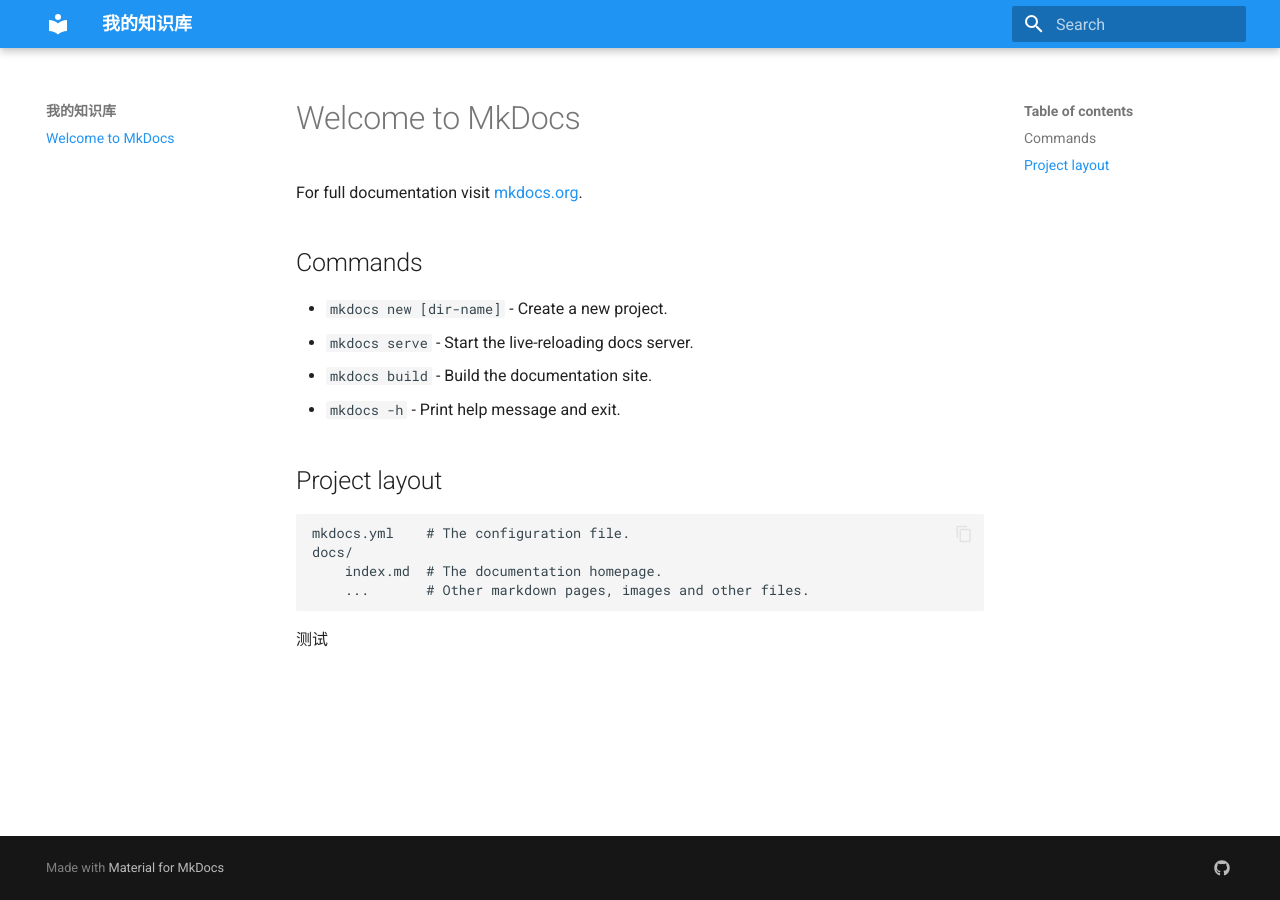
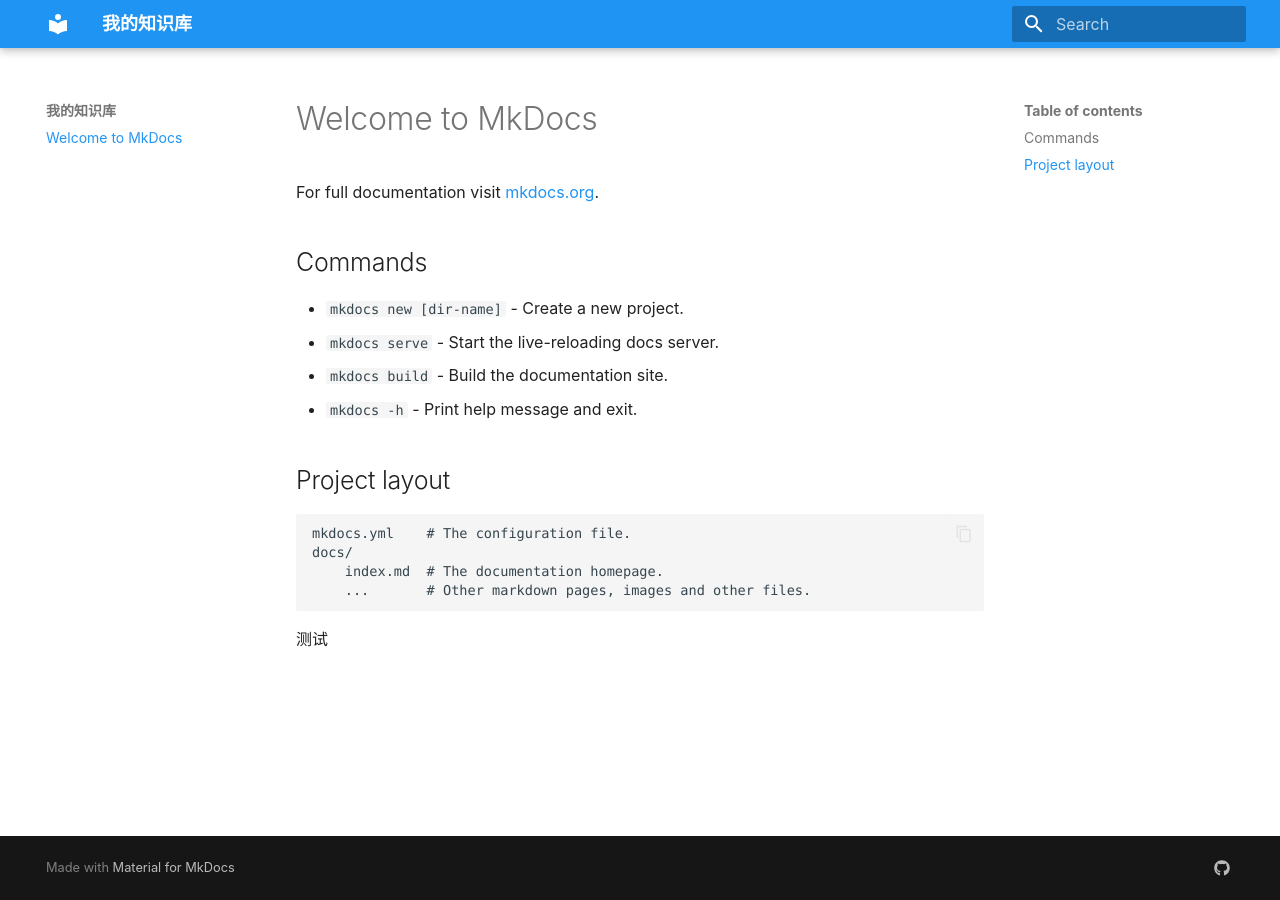
Before and after one commit to Everyday-of-LanXuan/WebSite, an MkDocs documentation site: the page built from docs/index.md, in a window 1280 px wide. Built offline with MkDocs 1.6.1 and Material for MkDocs 9.7.7, drawn with Linux system fonts in a browser that asks for light colours; some web fonts are replaced.

Commit message:
使用MapleMono-NF-CN字体

```diff
--- /dev/null
+++ b/docs/css/custom.css
@@ -0,0 +1,46 @@
+/* ========================================
+ * 自定义字体配置
+ * 使用说明：
+ * 1. 将TTF字体文件放在 docs/assets/fonts/ 目录中
+ * 2. 在下面的@font-face中修改font-family名称和文件路径
+ * 3. 然后在body或其他选择器中应用这个字体
+ * ======================================== */
+
+/* 示例：自定义字体声明 */
+@font-face {
+  font-family: 'MapleMono NF CN';
+  src: url('../assets/fonts/MapleMono-NF-CN-Regular.ttf') format('truetype');
+  font-weight: normal;
+  font-style: normal;
+}
+
+/*
+ * 可选：多种字体格式支持（更好的兼容性）
+ * 如果你的字体有多种格式文件（.ttf, .woff, .woff2等），可以这样写：
+ */
+/*
+@font-face {
+  font-family: 'CustomFont';
+  src: url('../assets/fonts/your-font.woff2') format('woff2'),
+       url('../assets/fonts/your-font.woff') format('woff'),
+       url('../assets/fonts/your-font.ttf') format('truetype');
+  font-weight: normal;
+  font-style: normal;
+}
+*/
+
+/* 应用自定义字体到全局 */
+/* 取消注释下面的代码来应用字体 */
+
+:root {
+  --md-text-font: 'MapleMono NF CN';
+  --md-code-font: 'MapleMono NF CN';
+}
+
+
+/* 或者只应用到特定元素 */
+/*
+body {
+  font-family: 'CustomFont', sans-serif;
+}
+*/
--- a/mkdocs.yml
+++ b/mkdocs.yml
@@ -34,6 +34,10 @@ extra:
     - icon: fontawesome/brands/github
       link: https://github.com/Everyday-of-LanXuan
 
+# 自定义样式
+extra_css:
+  - css/custom.css
+
 # 插件（Material内置，无需安装！）
 plugins:
   - search                # 全文搜索（开箱即用）
```
Also changed, not shown: 1 other file.
